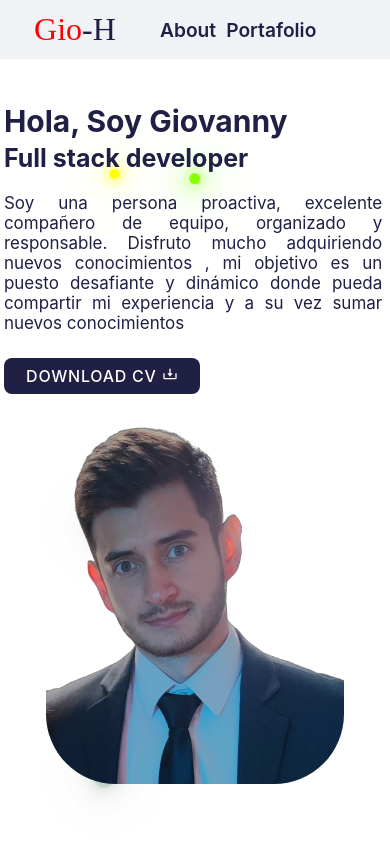
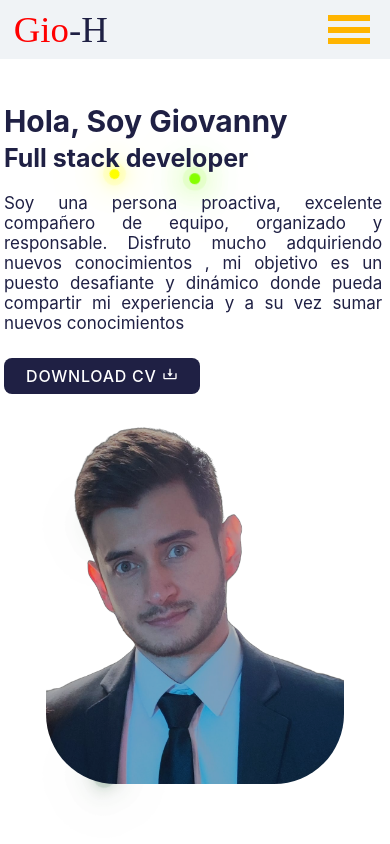
Before and after one commit to gioh2020/Portafolio, a React (Create React App) app: page / in a window 390 px wide. Shown: the top 844 px of the page. Built offline with nearby package versions, Linux system fonts and the light colour scheme; a web font is replaced by a local one.

Commit message:
se agrego el menu hamgurgesa

```diff
--- a/src/components/home/Home.jsx
+++ b/src/components/home/Home.jsx
@@ -25,21 +25,15 @@ function Home() {
   };
 
   const handleClick = (event) => {
-
-
-    if(event.target.value === 'about'){ scrollToRef(about)}
-
-
-
+    scrollToRef(about)
   }
 
   const handleClickPor = (event) => {
-    console.log(event.target.value)
+    scrollToRef(port)
+  }
 
-
-    if(event.target.value === 'portfolio'){ scrollToRef(port)}
-
-
+  const handleClickHome = (event) => {
+   scrollToRef(home)
   }
 
 
@@ -47,7 +41,7 @@ function Home() {
     <div className={styles.principalHome}>
       <section ref={home}>
         <div className={styles.principalDiv}>
-          <NavBar handleClick={handleClick} handleClickPor={handleClickPor}/>
+          <NavBar handleClick={handleClick} handleClickPor={handleClickPor} handleClickHome={handleClickHome}/>
             <div className={styles.home}>
 
             <div className={styles.InfoAndImageContainer}>
--- a/src/components/navBar/NavBar.jsx
+++ b/src/components/navBar/NavBar.jsx
@@ -7,6 +7,7 @@ import { FaLinkedinIn, FaGithub, FaWhatsapp, FaPhoneAlt } from 'react-icons/fa';
 
 function NavBar(props){
     const [showNavbar, setShowNavbar] = useState(true)
+    const [showMenu, setShowMenu] = useState(false)
 
 
     useEffect(() => {
@@ -24,8 +25,13 @@ function NavBar(props){
           setShowNavbar(true);
         }
       };
+      const handleMenu = () => {
+        setShowMenu(!showMenu)
+
+      };
 
     return(
+
         <header className={styles.headerArea}>
             <div>
                 <div >
@@ -47,6 +53,8 @@ function NavBar(props){
                         <span>Gio</span>-H
                         </a>
                         <div className={styles.buttonConatainer}>
+                        <button onClick={props.handleClickHome}
+                         >Home</button>
                           <button
                           onClick={props.handleClick}
                           value='about'
@@ -57,9 +65,43 @@ function NavBar(props){
                           >Portafolio</button>
                           {/* <button>Experiences</button> */}
                     </div>
+                          <div className={styles.menu} onClick={handleMenu}>
+                            <div></div>
+                            <div></div>
+                            <div></div>
+
                          </div>
                 </div>
+            </div>
+            {showMenu?
+              <div className={styles.submenu}>
+                <div className={styles.containerSubmenuButtons}>
+                  <button onClick={props.handleClickHome}
+                  >Home</button>
+                  <button
+                  onClick={props.handleClick}
+                  value='about'
+                  >About</button>
+                  <button
+                  onClick={props.handleClickPor}
+                  value='portfolio'
+                  >Portafolio</button>
+                </div>
+
+                <div className={styles.socialMedia}>
+                  <a target="_blank" href="https://www.linkedin.com/in/ngvb/" className={styles.liDiv}><FaLinkedinIn className={styles.iconLinkedin}/></a>
+                  <a target="_blank" href="https://github.com/gioh2020" className={styles.liDiv}><FaGithub className={styles.gitHub} /></a>
+                  <a target="_blank" href="https://api.whatsapp.com/send?phone=%2B573016444226&text=" className={styles.liDiv}> <FaWhatsapp className={styles.whatsapp}/></a>
+                </div>
+
+                <div className={styles.divPhone}>
+                  <a href="tel:+573016444226"><FaPhoneAlt className={styles.iconPhone}/> (+57) 301 644-42-26</a>
+                </div>
+
+              </div> :null
+            }
         </header>
+
     )
 }
 
--- a/src/components/navBar/NavBar.module.css
+++ b/src/components/navBar/NavBar.module.css
@@ -7,6 +7,7 @@
     z-index: 30;
 }
 .header{
+
     position: fixed;
     width: 100%;
     height: 7vh;
@@ -63,12 +64,81 @@
 }
 @media (max-width: 768px) {
     .navName {
-     font-size: 2rem;
-     width: 150px;
-     margin-right: 0px;
-     margin-left: 0px;
+        font-size: 2.3rem;
+        width: 150px;
+        margin-right: 0px;
+        margin-left: 0px;
     }
   }
+
+
+ @media (max-width: 768px) {
+    .buttonConatainer{
+        display: none;
+
+    }
+  }
+
+  @media (max-width: 768px) {
+    .menu{
+        display: flex;
+
+        flex-direction: column;
+        justify-content: space-around;
+
+        background-color: transparent;
+        width: 85%;
+        height: 35px;
+        cursor: pointer;
+        /* align-self: flex-end; */
+
+
+    }
+    .menu div{
+        width: 42px;
+        height: 6px;
+        background-color: #ffb400;
+        align-self: flex-end;
+        justify-self: flex-end;
+        margin-right: 20px;
+
+
+
+    }
+    .submenu{
+        position: absolute;
+        height: 110vh;
+        width: 60%;
+        background-color: var(--color-primario);
+        box-shadow: 0 0 0.9rem gray;
+        animation: slide-in 0.6s forwards;
+        left: -100%;
+    }
+    @keyframes slide-in {
+        from {
+          left: -100%;
+        }
+        to {
+          left: 0;
+        }
+      }
+
+  }
+
+.containerSubmenuButtons{
+    display: flex;
+    flex-direction: column;
+    color: aliceblue;
+    margin-top: 90px;
+}
+.containerSubmenuButtons button{
+    all: unset;
+    color: white;
+    font-size: 1.2rem;
+    font-weight: 600;
+    cursor: pointer;
+}
+
 
 .navName span {
     color: red;
@@ -95,18 +165,11 @@
     }
   }
 
-/* @media (max-width: 600px) {
-    .buttonConatainer {
-     display: none;
-    }
-  } */
 .socialMedia{
     display: flex;
     flex-direction: row;
     margin-left: 45px;
 }
-
-
 
 .liDiv{
     display: flex;
```
Lines whose indentation alone changed are shown as unchanged.
